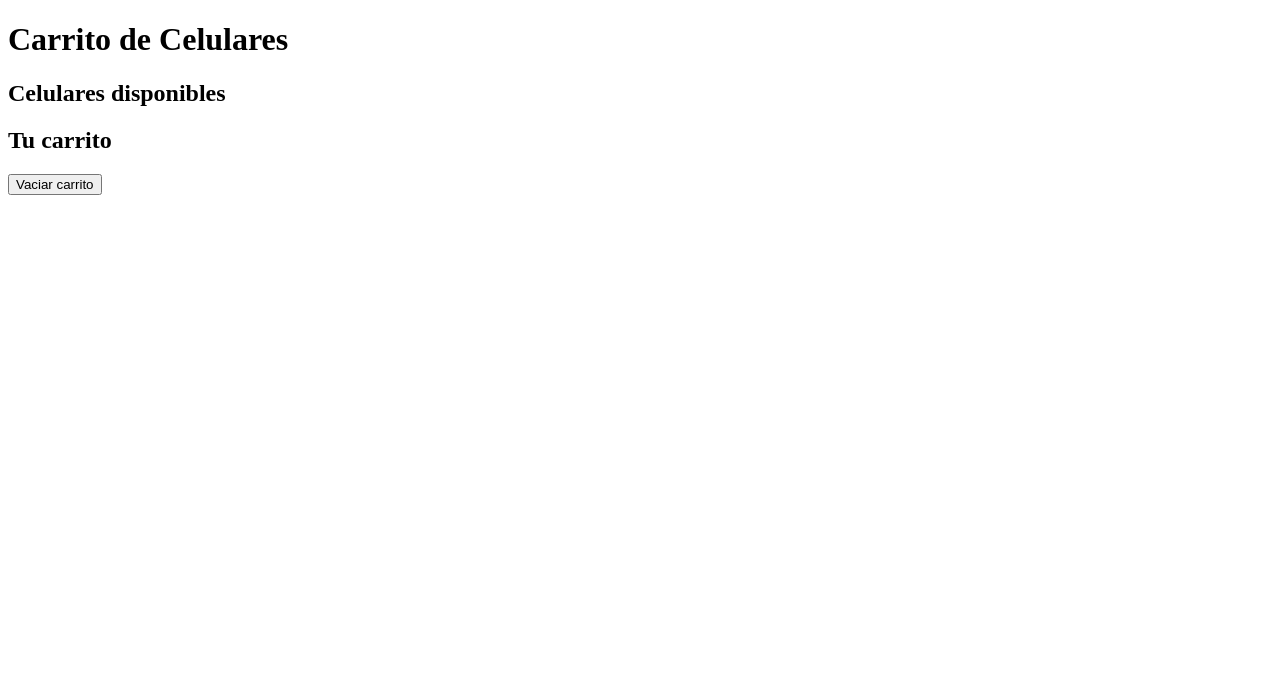
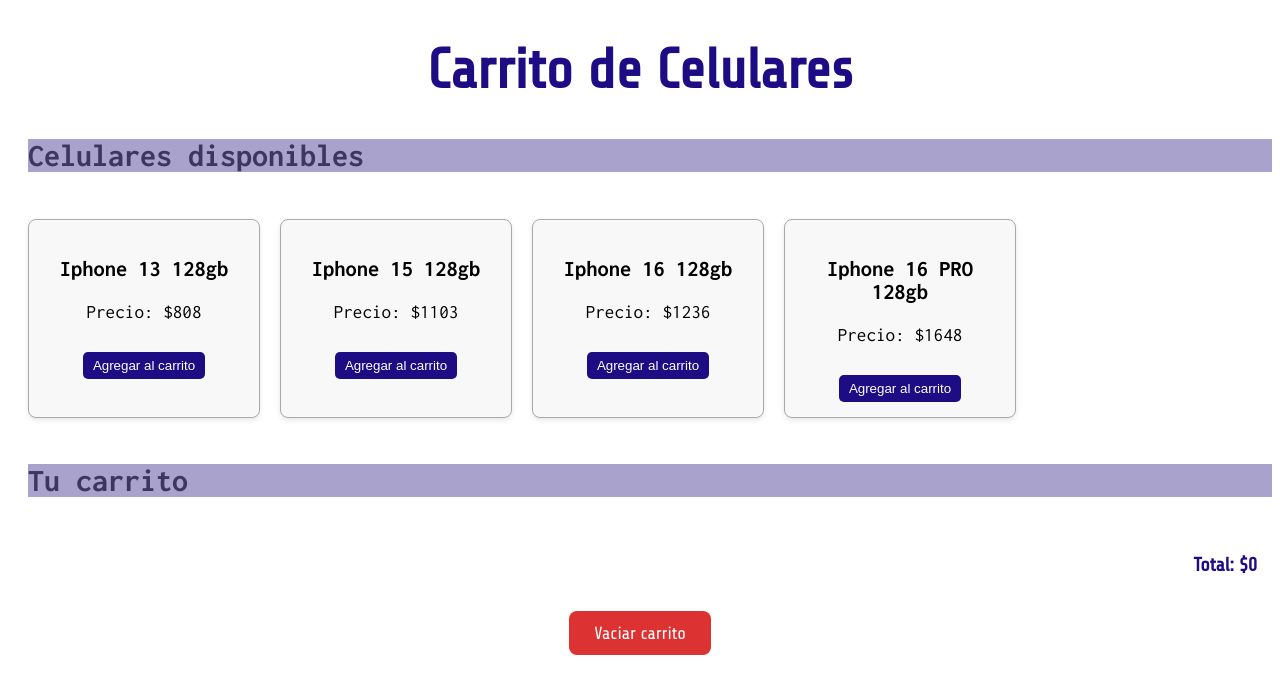
Before and after one commit to LuzPonce02/CarritoComprasCelulares, a plain HTML site: page index.html in a window 1280 px wide. Both pictures are taken after a click on the button "Vaciar carrito". Drawn offline with nearby package versions, Linux system fonts and the light colour scheme.

Commit message:
Simulador de carrito de compra celulares

```diff
--- a/index.html
+++ b/index.html
@@ -4,26 +4,31 @@
 <head>
   <meta charset="UTF-8">
   <meta name="viewport" content="width=device-width, initial-scale=1.0">
+  <link href="https://fonts.googleapis.com/css2?family=Share+Tech&display=swap" rel="stylesheet">
+  <link rel="stylesheet" href="https://cdnjs.cloudflare.com/ajax/libs/animate.css/4.1.1/animate.min.css" />
+  <link href="https://fonts.googleapis.com/css2?family=Inconsolata:wght@200..900&display=swap" rel="stylesheet">
+
+  <link rel="stylesheet" href="style.css">
   <title>Document</title>
 </head>
 
 <body>
   <header>
-    <h1>Carrito de Celulares</h1>
+    <h1 class="animate__animated animate__flash">Carrito de Celulares</h1>
   </header>
   <main>
     <section id="productos">
       <h2>Celulares disponibles</h2>
-      <div id="listaProductos">
+      <div id="lista-productos">
         <!-- Aca se agregan productos desde js-->
       </div>
     </section>
     <section id="carrito">
       <h2>Tu carrito</h2>
-      <div id="listaCarrito">
+      <div id="lista-carrito">
         <!--Aca se muestran los celulares agregados-->
       </div>
-      <button id="vaciarCarrito">Vaciar carrito</button>
+      <button id="vaciar-carrito">Vaciar carrito</button>
     </section>
   </main>
   <script src="script.js"></script>
--- a/script.js
+++ b/script.js
@@ -0,0 +1,94 @@
+
+const celulares = [
+    {
+        id: 1,
+        nombre: "Iphone 13 128gb",
+        precio: 808
+    },
+    {
+        id: 2,
+        nombre: "Iphone 15 128gb",
+        precio: 1103
+    },
+    {
+        id: 3,
+        nombre: "Iphone 16 128gb",
+        precio: 1236
+    },
+    {
+        id: 4,
+        nombre: "Iphone 16 PRO 128gb",
+        precio: 1648
+    },
+];
+
+const contenedorProductos = document.getElementById("lista-productos");
+function mostrarProductos() {
+    celulares.forEach((celular) => {
+        const divNuevo = document.createElement("div");
+        divNuevo.classList.add("producto");
+        divNuevo.innerHTML = `
+      <h3>${celular.nombre}</h3>
+      <p>Precio: $${celular.precio}</p>
+      <button onclick="agregarAlCarrito(${celular.id})">Agregar al carrito</button>
+    `;
+        contenedorProductos.appendChild(divNuevo);
+    });
+}
+mostrarProductos();
+
+//Agregar al carrito
+let carrito = JSON.parse(localStorage.getItem("carrito")) || [];
+function agregarAlCarrito(id) {
+    const producto = celulares.find(celular => celular.id === id);
+    if (producto) {
+        carrito.push(producto);
+        localStorage.setItem("carrito", JSON.stringify(carrito));
+        mostrarCarrito();
+    }
+}
+
+//Mostrar Carrito
+const contenedorCarrito = document.getElementById("lista-carrito");
+
+function mostrarCarrito() {
+    contenedorCarrito.innerHTML = "";
+
+    carrito.forEach((producto, posicionProducto) => {
+        const div2 = document.createElement("div");
+        div2.classList.add("producto-carrito");
+        div2.innerHTML = `
+      <p>${producto.nombre} - $${producto.precio}</p>
+      <button onclick="eliminarDelCarrito(${posicionProducto})">Eliminar</button>
+    `;
+        contenedorCarrito.appendChild(div2);
+    });
+    //Calcular total
+    const total = carrito.reduce((suma, producto) => suma + producto.precio, 0);
+    const totalDiv = document.createElement("div");
+    totalDiv.classList.add("total-carrito");
+    totalDiv.innerHTML = `<strong>Total: $${total}</strong>`;
+    contenedorCarrito.appendChild(totalDiv);
+}
+
+
+//Eliminar del carrito
+function eliminarDelCarrito(posicionProducto) {
+    let nuevoCarrito = [];
+    for (let i = 0; i < carrito.length; i++) {
+        if (i !== posicionProducto) {
+            nuevoCarrito.push(carrito[i]);
+        }
+    }
+    carrito = nuevoCarrito;
+    localStorage.setItem("carrito", JSON.stringify(carrito));
+    mostrarCarrito();
+}
+
+//Vaciar carrito
+const botonVaciar = document.getElementById("vaciar-carrito");
+botonVaciar.addEventListener("click", () => {
+    carrito = [];
+    localStorage.setItem("carrito", JSON.stringify(carrito));
+    mostrarCarrito();
+});
--- /dev/null
+++ b/style.css
@@ -0,0 +1,112 @@
+h1 {
+    color: rgb(30, 12, 133);
+    text-align: center;
+    font-size: 3.5rem;
+    font-family: "Share Tech", sans-serif;
+}
+
+h2 {
+    margin-left: 20px;
+    color: rgb(61, 54, 97);
+    font-family: "Inconsolata", monospace;
+    background-color: rgb(169, 162, 204);
+    font-size: 2rem;
+}
+
+#lista-productos {
+  display: flex;
+  gap: 20px;
+  flex-wrap: wrap;
+  padding: 20px;
+}
+
+.producto {
+  border: 1px solid #aaa;
+  border-radius: 8px;
+  padding: 15px;
+  width: 200px;
+  box-shadow: 0 2px 5px rgba(0,0,0,0.1);
+  background-color: #f8f8f8;
+  text-align: center;
+  font-family: "Inconsolata", monospace;
+  font-size: 1.2rem;
+}
+
+.producto button {
+  margin-top: 10px;
+  cursor: pointer;
+  padding: 6px 10px;
+  border: none;
+  background-color: rgb(30, 12, 133);
+  color: white;
+  border-radius: 5px;
+  transition: background-color 0.3s ease;
+}
+
+.producto button:hover {
+  background-color: rgb(61, 54, 97);
+}
+
+#lista-carrito {
+  display: flex;
+  gap: 15px;
+  flex-wrap: wrap;
+  padding: 15px;
+}
+
+.producto-carrito {
+  border: 1px solid #aaa;
+  border-radius: 8px;
+  padding: 12px;
+  width: 180px;
+  background-color: #e0e0f0;
+  box-shadow: 0 2px 5px rgba(0,0,0,0.1);
+  text-align: center;
+  font-family: "Inconsolata", monospace;
+  display: flex;
+  flex-direction: column;
+  justify-content: space-between;
+}
+
+.producto-carrito button {
+  margin-top: 10px;
+  padding: 5px 8px;
+  border: none;
+  background-color: rgb(30, 12, 133);
+  color: white;
+  border-radius: 5px;
+  cursor: pointer;
+  transition: 0.3s ease;
+}
+
+.producto-carrito button:hover {
+  background-color: rgb(61, 54, 97);
+}
+
+.total-carrito {
+  flex-basis: 100%; /* ocupa toda la línea */
+  margin-top: 15px;
+  font-size: 1.2rem;
+  font-weight: bold;
+  text-align: right;
+  font-family: "Share Tech", sans-serif;
+  color: rgb(30, 12, 133);
+}
+
+#vaciar-carrito {
+  margin: 20px auto;
+  display: block;
+  padding: 12px 25px;
+  font-size: 1.1rem;
+  background-color: rgb(220, 50, 50);
+  color: white;
+  border: none;
+  border-radius: 8px;
+  cursor: pointer;
+  transition: background-color 0.3s ease;
+  font-family: "Share Tech", sans-serif;
+}
+
+#vaciar-carrito:hover {
+  background-color: rgb(170, 28, 28);
+}
```
